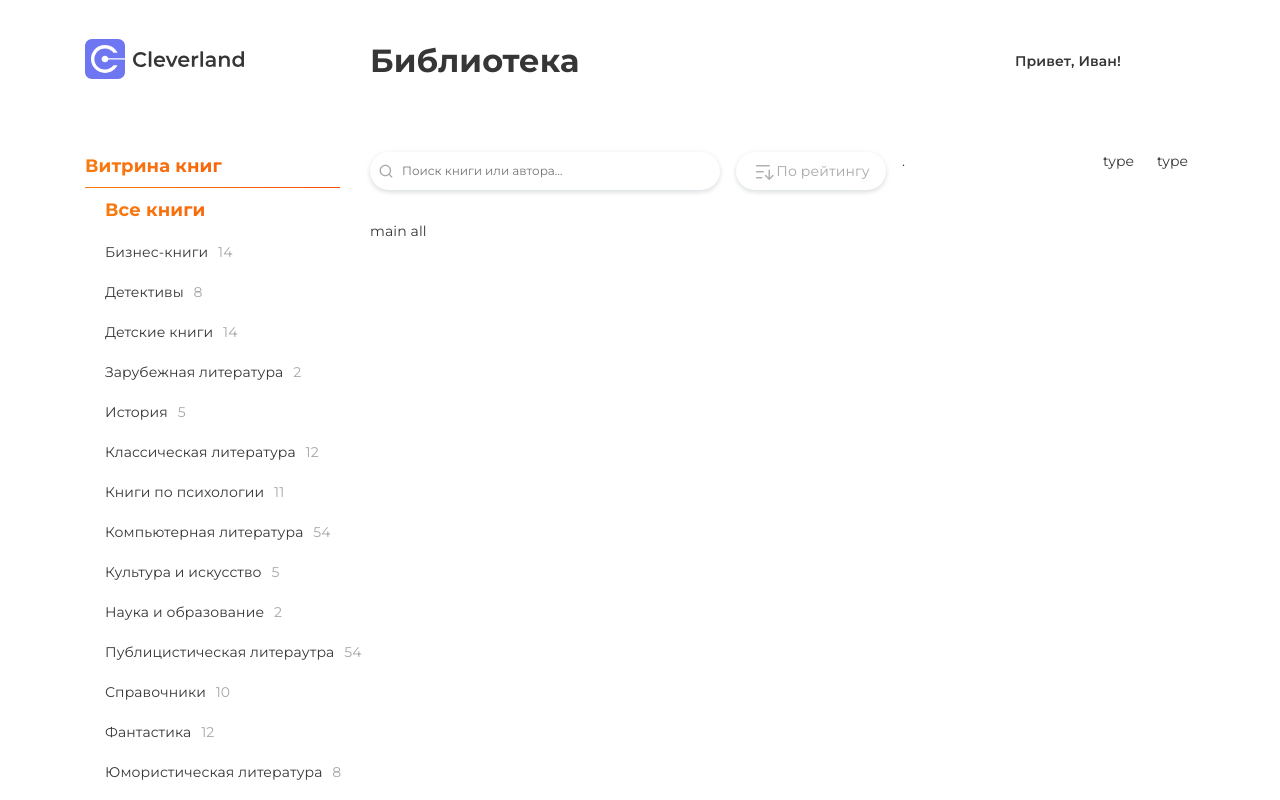
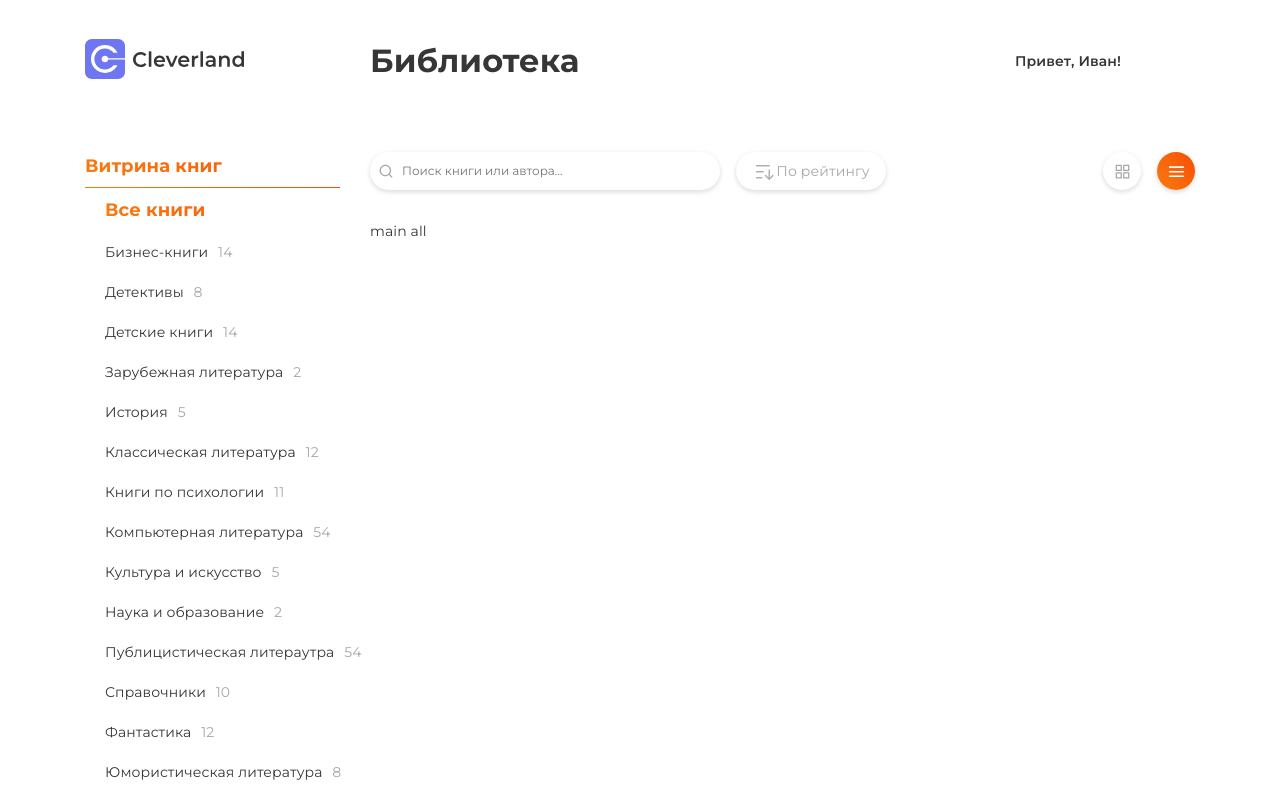
Before and after one commit to Defou1ts/sprint1-Defou1ts, a React (Create React App) app: page /#/books/all in a window 1280 px wide. Shown: the top 800 px of the page. Built offline with nearby package versions, Linux system fonts and the light colour scheme; some icons are missing.

Commit message:
created ViewType component

```diff
--- /dev/null
+++ b/src/components/common/view-type/view-type.module.css
@@ -0,0 +1,32 @@
+.wrapper {
+    background: var(--white);
+    box-shadow: var(--bar-shadow);
+    padding: 9.5px;
+    cursor: pointer;
+    border-radius: 50%;
+}
+.active {
+    cursor: auto;
+    background: var(--button-hover);
+}
+.icon {
+    fill: var(--grey-40);
+    width: 19px;
+    height: 19px;
+}
+.active .icon {
+    fill: var(--white);
+}
+.wrapper::hover .icon {
+    fill: var(--button-hover);
+}
+
+@media screen and (max-width: 576px) {
+    .wrapper {
+        padding: 8px;
+    }
+    .icon {
+        width: 16px;
+        height: 16px;
+    }
+}
--- /dev/null
+++ b/src/components/common/view-type/view-type.tsx
@@ -0,0 +1,27 @@
+import cn from 'classnames';
+
+import { ReactComponent as ListIcon } from '../../../assets/icons/action/list.svg';
+import { ReactComponent as TileIcon } from '../../../assets/icons/action/tile.svg';
+
+import { ViewTypeProps } from './view-type.props';
+
+import styles from './view-type.module.css';
+
+export const ViewType = ({ type, active, className, ...props }: ViewTypeProps) => {
+    const Icon = type === 'tile' ? TileIcon : ListIcon;
+
+    return (
+        <div
+            className={cn(
+                styles.wrapper,
+                {
+                    [styles.active]: active,
+                },
+                className
+            )}
+            {...props}
+        >
+            <Icon className={styles.icon} />
+        </div>
+    );
+};
--- a/src/components/index.ts
+++ b/src/components/index.ts
@@ -4,6 +4,8 @@ export * from './common/text/text';
 export * from './common/burger/burger';
 export * from './common/search/search';
 export * from './common/sort/sort';
+export * from './common/view-type/view-type';
+export * from './common/view-type/view-type.props';
 
 // Forms
 
--- a/src/pages/main/main.tsx
+++ b/src/pages/main/main.tsx
@@ -1,19 +1,23 @@
+import { useState } from 'react';
 import { useParams } from 'react-router-dom';
 
-import { Search, Sort } from '../../components';
+import { Search, Sort, View, ViewType } from '../../components';
 
 import styles from './main.module.css';
 
 export const MainPage = () => {
+    const [viewType, setViewType] = useState<View>('list');
+
     const { category } = useParams();
 
     return (
         <section className={styles.main}>
             <Search isOpened={true} placeholder='Поиск книги или автора…' />
             <Sort />
-            <p>.</p>
-            <p>type</p>
-            <p>type</p>
+            <p> </p>
+            <ViewType onClick={() => setViewType('tile')} type='tile' active={viewType === 'tile'} />
+            <ViewType onClick={() => setViewType('list')} type='list' active={viewType === 'list'} />
+
             <p>main {category}</p>
         </section>
     );
```
Also changed, not shown: src/components/common/view-type/view-type.props.ts (added, +8 -0 lines), src/types/declaration.d.ts (deleted, +0 -13 lines), src/assets/icons/action/list.svg (added), src/assets/icons/action/tile.svg (added).
